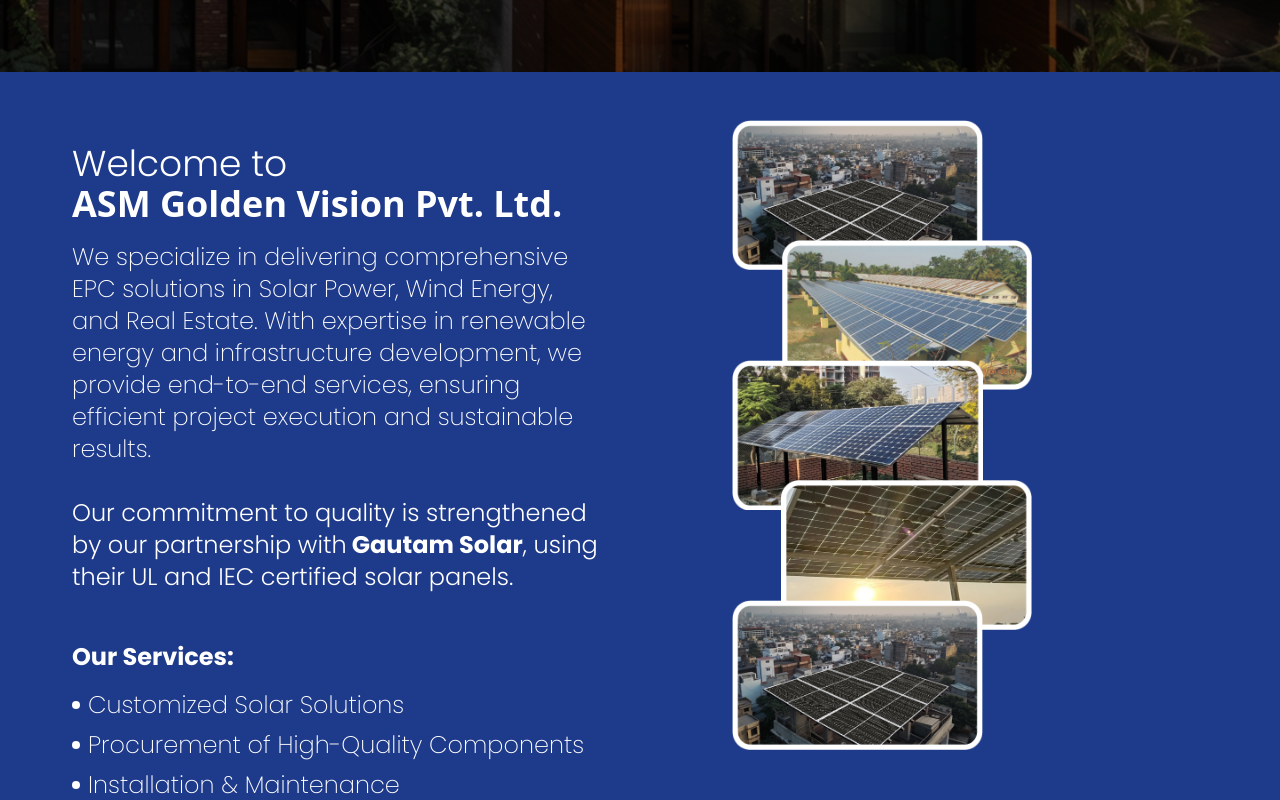
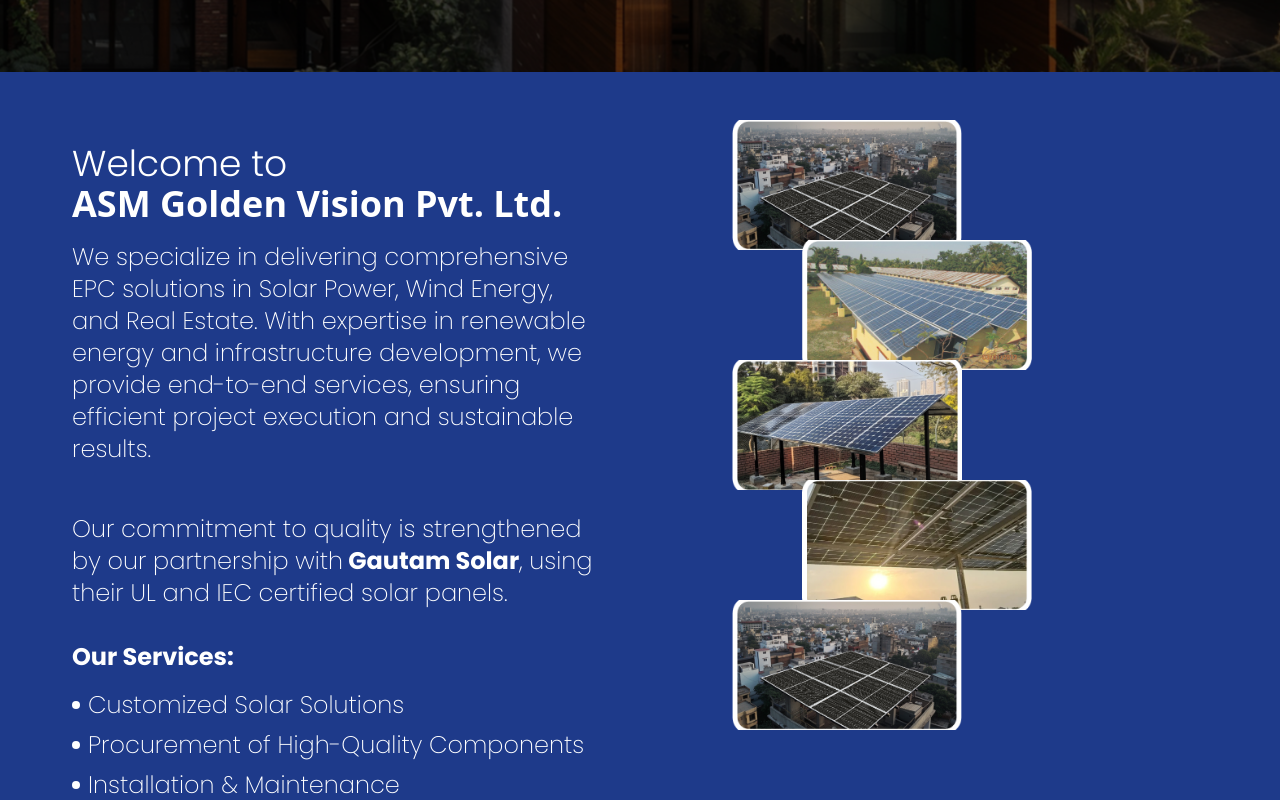
Before and after one commit to Amanudamandi/project1, a React (Vite) app: page / in a window 1280 px wide. Shown: the part 680-1480 px from the top of the page. Built offline with nearby package versions, Linux system fonts and the light colour scheme.

Commit message:
Initial commit

```diff
--- a/src/components/About.jsx
+++ b/src/components/About.jsx
@@ -29,9 +29,9 @@
                 <div className=" container mx-auto flex flex-col md:flex-row items-stretch gap-8 h-full">
 
                     {/* Left Content Section */}
-                    <div className=" w-1/2 text-2xl font-medium  flex flex-col justify-between p-6 h-full">
+                    <div className=" w-full md:w-1/2 text-2xl font-medium  flex flex-col justify-between p-6 h-full">
                         <div>
-                            <h1 className=" text-4xl md:text-4xl font-bold mb-2">
+                            <h1 className=" text-3xl md:text-4xl font-bold mb-2">
                                 <span className="font-light">Welcome to</span><br />
                                <span className='font-bold font-sans'> ASM Golden Vision Pvt. Ltd.</span>
                             </h1>
@@ -41,7 +41,7 @@
                             </p>
                         </div>
                         <div className="mt-8">
-                            <p className="mb-4 font-light">
+                            <p className="mt-2 md:mt-4 font-extralight">
                                 Our commitment to quality is strengthened by our partnership with
                                 <span className="font-bold"> Gautam Solar</span>, using their UL and IEC certified solar panels.
                             </p>
@@ -61,7 +61,7 @@
 
                     {/* Right Image Section */}
                     {/* Right Image Section */}
-                    <div id="right-div" className="w-1/2 flex flex-wrap gap-2 items-center min-h-full">
+                    {/* <div id="right-div" className="w-1/2 flex flex-wrap gap-2 items-center min-h-full">
                         {images.map((image) => (
 
                             <div key={image.id}  className="h-[150px] w-100px  flex items-center justify-center"
@@ -70,7 +70,19 @@
                                 <img src={image.src} alt={image.alt} className="h-full w-full object-cover rounded-sm" />
                             </div>
                         ))}
-                    </div>
+                    </div> */}
+
+<div id="right-div" className="w-full md:w-1/2 flex flex-wrap gap-2 justify-center items-center min-h-full">
+    {images.map((image) => (
+        <div key={image.id}
+            className="h-[130px] w-full sm:w-[200px] md:w-[230px] flex items-center justify-center"
+            id={`child${image.id}`}
+        >
+            <img src={image.src} alt={image.alt} className="h-full w-full object-cover rounded-sm" />
+        </div>
+    ))}
+</div>
+
 
 
                 </div>
--- a/src/components/Features.jsx
+++ b/src/components/Features.jsx
@@ -76,26 +76,63 @@
 
 const Features = () => {
     return (
-        <div className=' features-sec '>
-            <div className='image-container'>
-                <img src={featuretop} alt="" className=' ' />
+        // <div className=' features-sec '>
+        //     <div className='image-container'>
+        //         <img src={featuretop} alt="" className=' ' />
+        //     </div>
+        //     <div className="relative feature-content h-screen bg-cover bg-center flex flex-col items-center justify-center p-8" style={{ backgroundImage: `url(${bgImg})` }}>
+
+        //         {/* Overlay for better visibility */}
+        //         <div className="absolute inset-0 bg-black bg-opacity-50"></div>
+
+        //         {/* Content Wrapper */}
+        //         <div className="heading relative z-10 text-center text-white">
+        //             <h1 className="text-4xl md:text-5xl lg:text-6xl font-bold mb-6">
+        //                 Why us & Why Gautam Solar?
+        //             </h1>
+
+        //             {/* Feature Boxes */}
+        //             <div className="grid grid-cols-1 sm:grid-cols-2 md:grid-cols-3 gap-6">
+        //                 {fetcures.map((feature, index) => (
+        //                     <div key={index} className="mainbox bg-white bg-opacity-90 text-black rounded-2xl p-6 w-64 h-32 flex items-center justify-center shadow-lg">
+        //                         <div className="description text-lg font-semibold text-center">
+        //                             {feature.description}
+        //                         </div>
+        //                     </div>
+        //                 ))}
+        //             </div>
+        //         </div>
+        //     </div>
+
+        // </div>
+
+
+       <div className="features-sec">
+    <div className="image-container">
+        <img src={featuretop} alt="" className="" />
     </div>
-            <div className="relative feature-content h-screen bg-cover bg-center flex flex-col items-center justify-center p-8" style={{ backgroundImage: `url(${bgImg})` }}>
 
+    <div
+        className="relative feature-content h-screen bg-cover bg-center flex flex-col items-center justify-center p-6 sm:p-8"
+        style={{ backgroundImage: `url(${bgImg})` }}
+    >
         {/* Overlay for better visibility */}
         <div className="absolute inset-0 bg-black bg-opacity-50"></div>
 
         {/* Content Wrapper */}
         <div className="heading relative z-10 text-center text-white">
-                    <h1 className="text-4xl md:text-5xl lg:text-6xl font-bold mb-6">
+            <h1 className="text-3xl sm:text-4xl md:text-5xl lg:text-6xl font-bold mb-6">
                 Why us & Why Gautam Solar?
             </h1>
 
-                    {/* Feature Boxes */}
-                    <div className="grid grid-cols-1 sm:grid-cols-2 md:grid-cols-3 gap-6">
+            {/* Feature Boxes with Optimized Bottom Margin */}
+            <div className="grid grid-cols-1 sm:grid-cols-2 md:grid-cols-3 gap-4 sm:gap-6 mb-4 sm:mb-8 md:mb-12">
                 {fetcures.map((feature, index) => (
-                            <div key={index} className="mainbox bg-white bg-opacity-90 text-black rounded-2xl p-6 w-64 h-32 flex items-center justify-center shadow-lg">
-                                <div className="description text-lg font-semibold text-center">
+                    <div
+                        key={index}
+                        className="mainbox bg-white bg-opacity-90 text-black rounded-2xl p-4 sm:p-6 w-full sm:w-64 h-auto min-h-[100px] md:h-32 flex items-center justify-center shadow-lg"
+                    >
+                        <div className="description text-sm sm:text-lg font-semibold text-center">
                             {feature.description}
                         </div>
                     </div>
@@ -103,8 +140,10 @@
             </div>
         </div>
     </div>
+</div>
 
-        </div>
+
+
     )
 }
 
```
Lines whose indentation alone changed are shown as unchanged.
